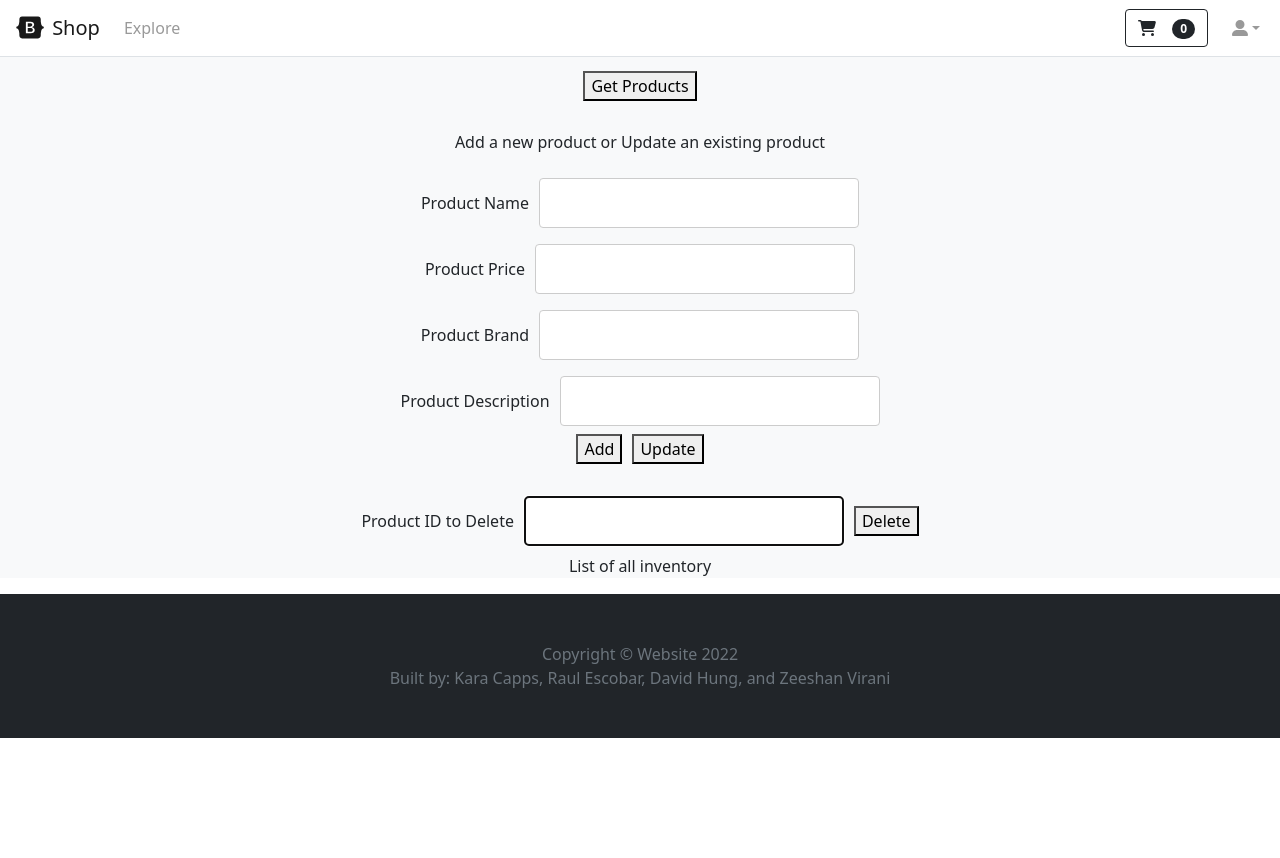
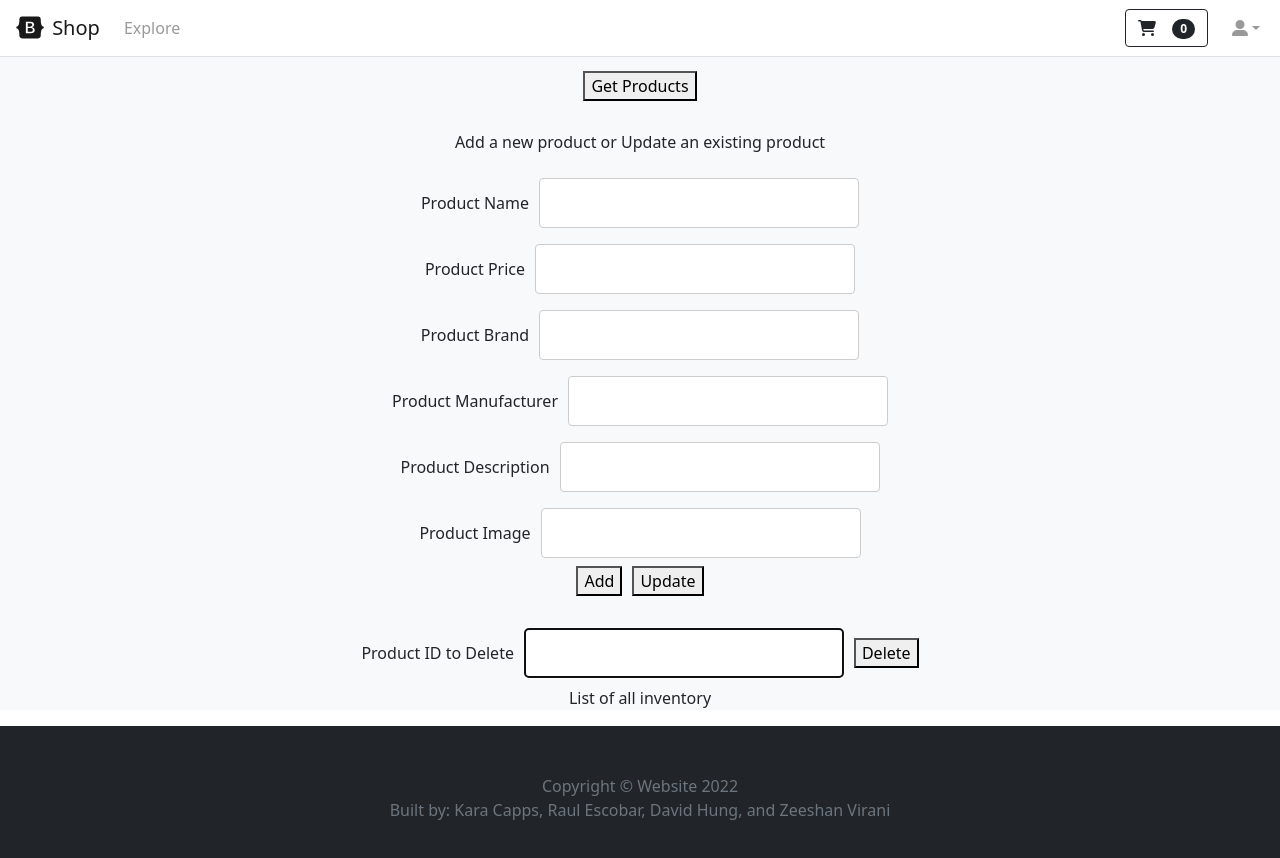
Before and after one commit to raulescobar-g/csce310_store, a React (Create React App) app in the folder frontend/: page /manageinventory in a window 1280 px wide. Shown: the top 858 px of the page. Before the commit the page ends 800 px from the top, so only its background shows below. Built offline with nearby package versions, Linux system fonts and the light colour scheme.

Commit message:
added new data in InventoryManagement

```diff
--- a/frontend/src/views/InventoryManager.js
+++ b/frontend/src/views/InventoryManager.js
@@ -5,8 +5,11 @@ export function InventoryManager() {
     const [name, setName] = useState("");
     const [price, setPrice] = useState("");
     const [brand, setBrand] = useState("");
+    const [manufacturer, setManufacturer] = useState("");
     const [description, setDescription] = useState("");
     const [productID, setID] = useState("");
+    const [image, setImage] = useState("");
+
 
     // Inserts a new element into database using provided information
     function handleAddProduct(event) {
@@ -15,7 +18,10 @@ export function InventoryManager() {
         const data = {  name: document.getElementById("name").value,
                         price:  document.getElementById("price").value,
                         brand: document.getElementById("brand").value,
-                        desc: document.getElementById("desc").value }
+                        manufacturer: document.getElementById("manufacturer").value,
+                        desc: document.getElementById("desc").value,
+                        image: document.getElementById("image").value
+                     }
 
         fetch("http://localhost:5000/products/addproduct", {
             method: 'POST',
@@ -37,7 +43,10 @@ export function InventoryManager() {
         const data = {  name: document.getElementById("name").value,
                         price:  document.getElementById("price").value,
                         brand: document.getElementById("brand").value,
-                        desc: document.getElementById("desc").value }
+                        manufacturer: document.getElementById("manufacturer").value,
+                        desc: document.getElementById("desc").value,
+                        image: document.getElementById("image").value
+                     }
 
         fetch("http://localhost:5000/products/updateproduct", {
             method: 'POST',
@@ -63,7 +72,7 @@ export function InventoryManager() {
             list.innerHTML = ''
             for (var i in data) {
                 var anchor = document.createElement("li");
-                anchor.innerHTML = data[i].product_id + ": " + data[i].product_name + "; $" + data[i].product_price + "; " + data[i].product_brand + "; " + data[i].product_description
+                anchor.innerHTML = data[i].product_id + ": " + data[i].product_name + "; $" + data[i].product_price + "; " + data[i].product_brand + "; " + data[i].manufacturer + "; " + data[i].product_description + "; " + data[i].imagelink
                 list.appendChild(anchor);
             }
         })
@@ -99,8 +108,14 @@ export function InventoryManager() {
                 <label for="brand" class="login-label">Product Brand</label>
                 <input name="brand" id="brand" type="text" class="login-text" autoFocus value={brand} onChange={(e) => setBrand(e.target.value)}></input><br></br>
 
+                <label for="manufacturer" class="login-label">Product Manufacturer</label>
+                <input name="manufacturer" id="manufacturer" type="text" class="login-text" autoFocus value={manufacturer} onChange={(e) => setManufacturer(e.target.value)}></input><br></br>
+
                 <label for="desc" class="login-label">Product Description</label>
                 <input name="desc" id="desc" type="text" class="login-text" autoFocus value={description} onChange={(e) => setDescription(e.target.value)}></input><br></br>
+
+                <label for="image" class="login-label">Product Image</label>
+                <input name="image" id="image" type="text" class="login-text" autoFocus value={image} onChange={(e) => setImage(e.target.value)}></input><br></br>
 
                 <button block size="lg" type="submit">Add</button>
                 <button block size="lg" style={ {marginLeft:'10px'} } onClick={handleUpdateProducts}>Update</button>
```
